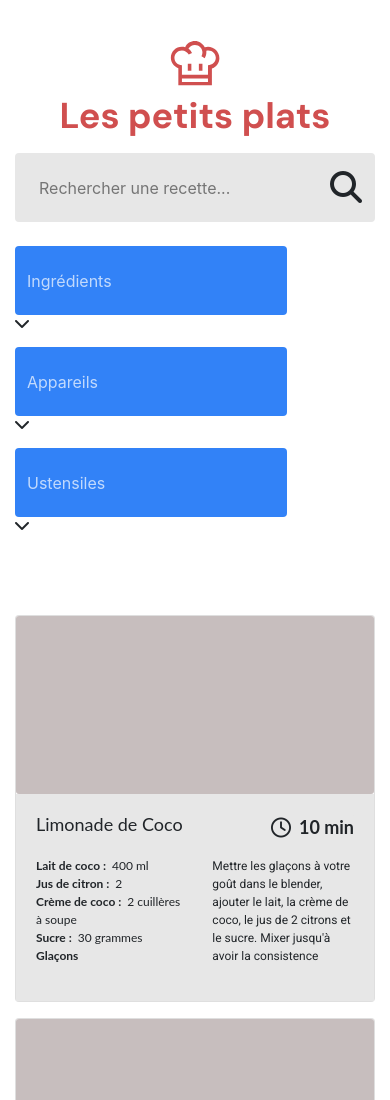
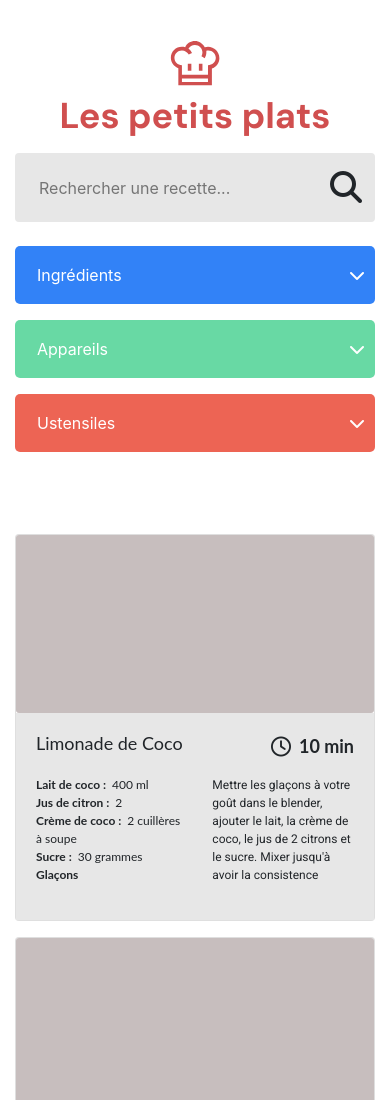
Before and after one commit to Gwen-Herissant/GwenaelleHerissant_7_23062022, a website: page index.html in a window 390 px wide. Shown: the top 1100 px of the page. Drawn offline with nearby package versions, Linux system fonts and the light colour scheme.

Commit message:
[style] combobox styles

```diff
--- a/css/style.css
+++ b/css/style.css
@@ -16,7 +16,12 @@ body {
   margin: auto;
 }
 
-h1, h2, h3, h4, h5, p {
+h1,
+h2,
+h3,
+h4,
+h5,
+p {
   padding: 0;
   margin: 0;
 }
@@ -95,21 +100,84 @@ h1 {
   width: auto;
 }
 
-.form-control {
-  height: 69px;
+.combobox {
+  display: flex;
+  z-index: 5;
+  flex-direction: column;
+  width: 170px;
+  /* max-width: 70%; */
+  height: fit-content;
+  padding: 10px;
   border: none;
   color: #fff;
+  border-radius: 5px;
+}
+
+.combobox[data-type=ingrédients],
+.combobox[data-type=ingrédients] .form-control:focus {
   background-color: #3282F7;
+}
+
+.combobox[data-type=appareils],
+.combobox[data-type=appareils] .form-control:focus {
+  background-color: #68D9A4;
+}
+
+.combobox[data-type=ustensiles],
+.combobox[data-type=ustensiles] .form-control:focus {
+  background-color: #ED6454;
+}
+
+.combobox .form {
+  display: flex;
+  gap: 20px;
+  align-items: center;
+}
+
+.form-control {
+  background-color: transparent;
+  border: none;
+  outline: none;
 }
 
 .form-control:focus {
   color: #fff;
-  background-color: #3282F7;
 }
 
 .form-control::placeholder {
   color: #fff;
+}
+
+.combobox.combobox--open .fa-chevron-down {
+  transform: rotate(180deg);
+}
+
+.combobox .fa-chevron-down {
+  transition: transform 1s ease-in-out;
+}
+
+.combobox.combobox--open .form-control::placeholder {
   opacity: 0.7;
+}
+
+.combobox.combobox--open {
+  width: 55%;
+}
+
+.combobox .list {
+  display: none;
+  flex-wrap: wrap;
+  max-height: 397px;
+  overflow-y: auto;
+}
+
+.combobox .list span {
+  padding: 5px;
+}
+
+.combobox.combobox--open .list {
+  display: grid;
+  grid-template-columns: 1fr 1fr 1fr;
 }
 
 .dropdown-toggle {
@@ -147,7 +215,8 @@ h1 {
   border-bottom: none;
 }
 
-.card-header h5, .card-header p {
+.card-header h5,
+.card-header p {
   font-size: 18px;
 }
 
@@ -172,7 +241,7 @@ h1 {
 
 
 
-/* Mobile */
+/* Large Tablet */
 @media (max-width: 1200px) {
   #results-section {
     display: grid;
@@ -181,14 +250,25 @@ h1 {
   }
 }
 
+/* Tablet */
 @media (max-width: 992px) {
   body {
     padding: 41px 15px;
   }
 }
 
+/* Mobile */
 @media (max-width: 768px) {
   #results-section {
-  display: block;
+    display: block;
+  }
+
+  .combobox,
+  .combobox.combobox--open {
+    width: auto;
+  }
+
+  .combobox.combobox--open .list {
+    grid-template-columns: 1fr 1fr;
   }
 }
```
